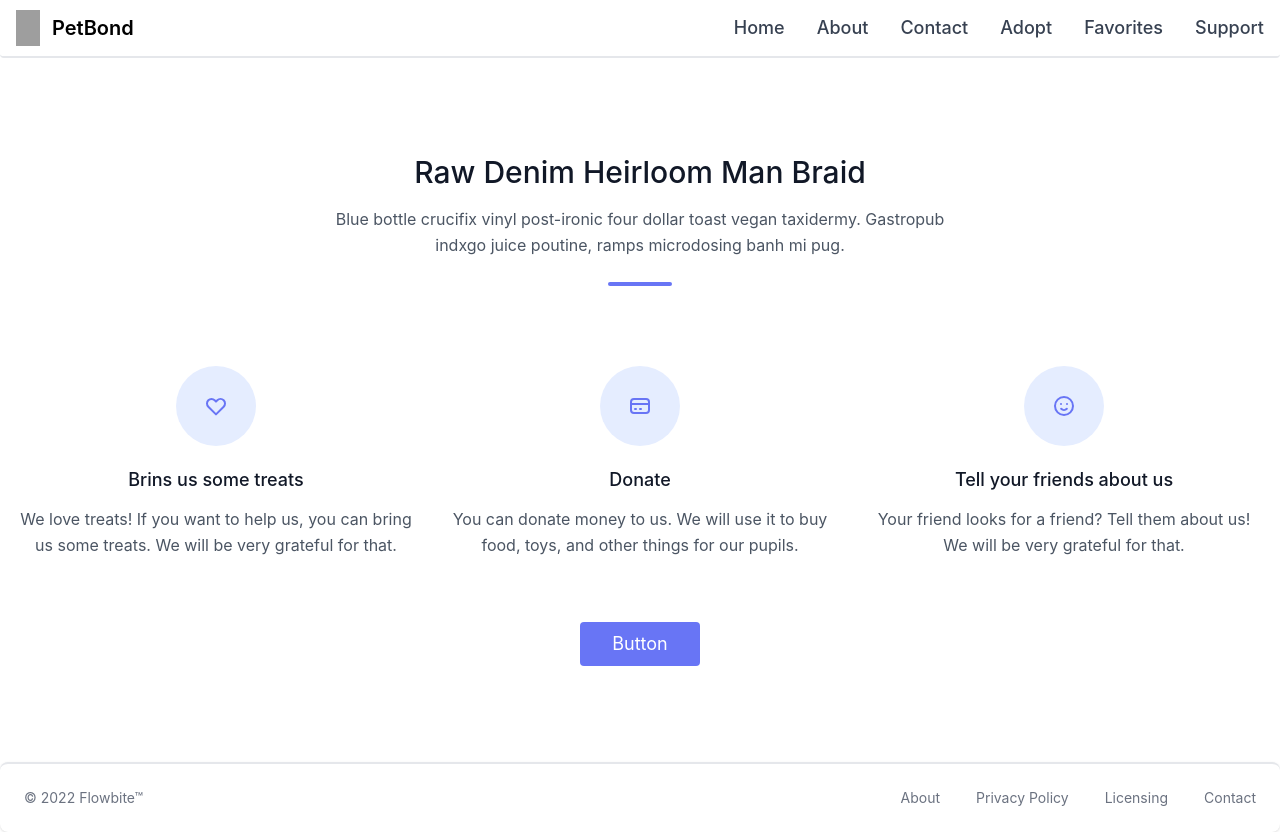
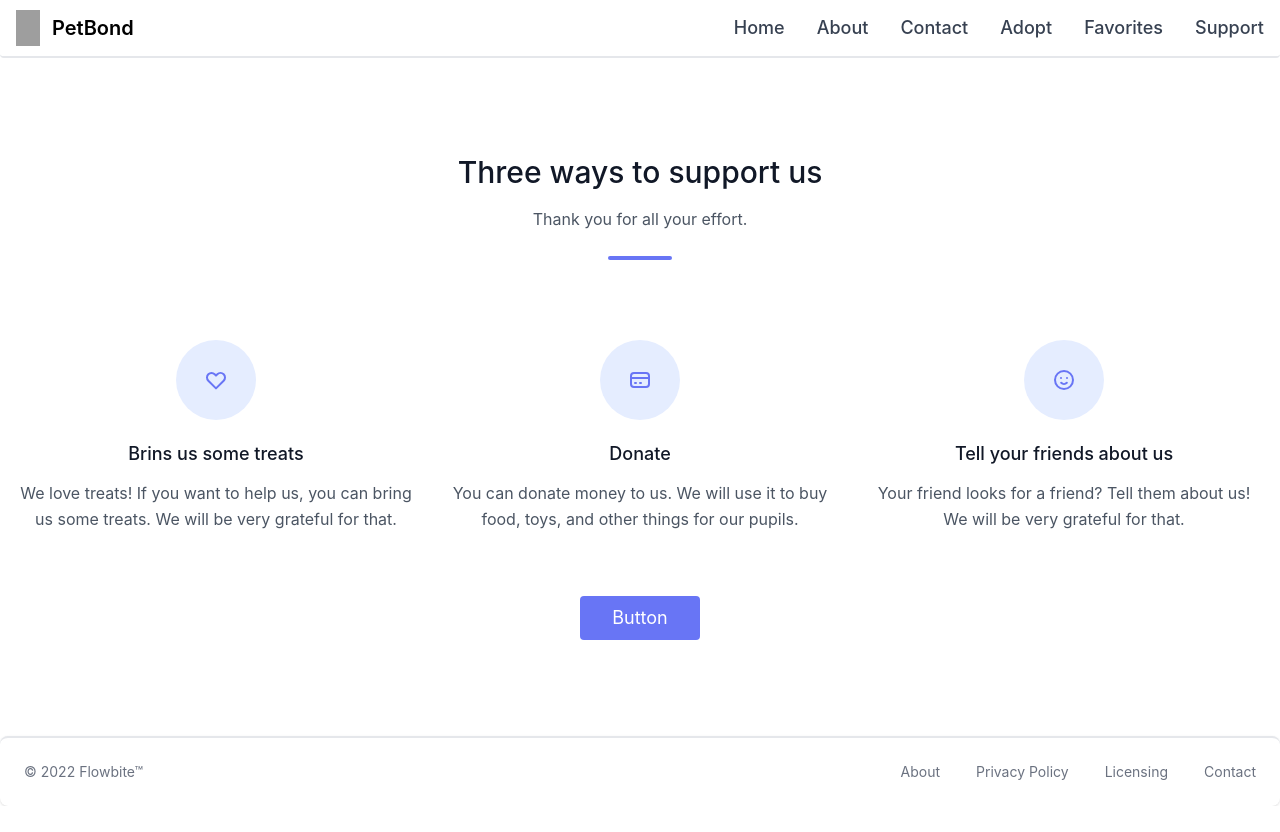
Before and after one commit to badkamyk/pet-bond, a Next.js app: page /support in a window 1280 px wide. After the commit the page ends 806 px from the top, so only its background shows below. Built offline with nearby package versions, Linux system fonts and the light colour scheme; grey boxes are pictures that could not be loaded.

Commit message:
refactor: html content added

```diff
--- a/app/about/page.tsx
+++ b/app/about/page.tsx
@@ -25,15 +25,20 @@ export default function About() {
 
                         <div className="p-8 sm:p-16 lg:p-24">
                             <h2 className="text-2xl font-bold sm:text-3xl">
-                                Lorem ipsum dolor sit amet, consectetur adipisicing elit. Tempore,
-                                debitis.
+                                Animals rehoming and rescue
                             </h2>
 
                             <p className="mt-4 text-gray-600">
-                                Lorem ipsum dolor sit amet, consectetur adipisicing elit. Aliquid,
-                                molestiae! Quidem est esse numquam odio deleniti, beatae, magni
-                                dolores provident quaerat totam eos, aperiam architecto eius quis
-                                quibusdam fugiat dicta.
+                                We are a non-profit organization that helps
+                                animals in need. We help animals find new homes
+                                and provide them with the best care. We are
+                                always looking for volunteers to help us with
+                                our mission. If you are interested in helping
+                                us, please contact us.
+                                You can search throurgh a list of animals that
+                                are looking for a new home. You can also
+                                contribute to our cause by donating money or
+                                volunteering.
                             </p>
 
                             <Link
--- a/app/support/page.tsx
+++ b/app/support/page.tsx
@@ -2,14 +2,11 @@ import {cardSupportData} from "../../utils/data/cardSupportData";
 import SupportCard from "../../components/SupportCard";
 export default function SupportPage() {
     return (
-        <section className="text-gray-600 body-font">
+        <section className="text-gray-600 body-font h-fit">
             <div className="container px-5 py-24 mx-auto">
                 <div className="text-center mb-20">
-                    <h1 className="sm:text-3xl text-2xl font-medium title-font text-gray-900 mb-4">Raw Denim Heirloom
-                        Man Braid</h1>
-                    <p className="text-base leading-relaxed xl:w-2/4 lg:w-3/4 mx-auto text-gray-500s">Blue bottle
-                        crucifix vinyl post-ironic four dollar toast vegan taxidermy. Gastropub indxgo juice poutine,
-                        ramps microdosing banh mi pug.</p>
+                    <h1 className="sm:text-3xl text-2xl font-medium title-font text-gray-900 mb-4">Three ways to support us</h1>
+                    <p className="text-base leading-relaxed xl:w-2/4 lg:w-3/4 mx-auto text-gray-500s">Thank you for all your effort.</p>
                     <div className="flex mt-6 justify-center">
                         <div className="w-16 h-1 rounded-full bg-indigo-500 inline-flex"></div>
                     </div>
```
